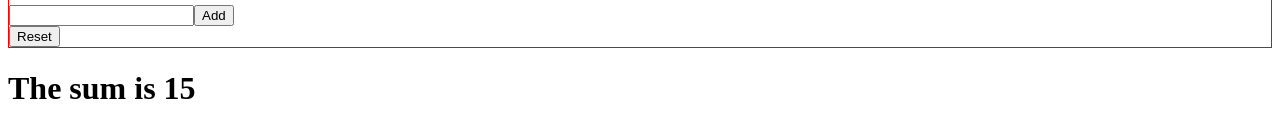
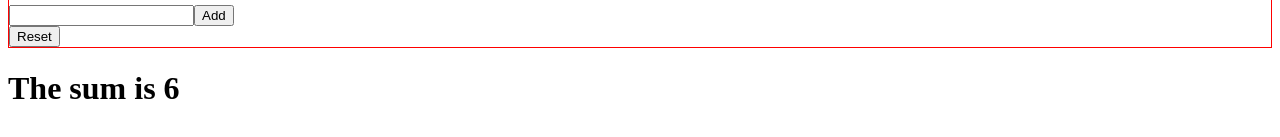
Before and after one commit to nicpes/react_exercises, a React (Create React App) app: page / in a window 1280 px wide. Shown: the part 627-764 px from the top of the page. Built offline with nearby package versions, Linux system fonts and the light colour scheme.

Commit message:
function-components-03

```diff
--- a/src/App.js
+++ b/src/App.js
@@ -66,7 +66,7 @@ export class App extends React.Component {
             }}
           ></TodoList>
         </Container>
-        <Sum numbers={[1,2,3,4,5]}/>
+        <Sum />
       </div>
     );
   }
--- a/src/Sum.js
+++ b/src/Sum.js
@@ -9,3 +9,7 @@ export function Sum(props) {
     </div>
   );
 }
+
+Sum.defaultProps = {
+  numbers: [1, 2, 3],
+};
```
